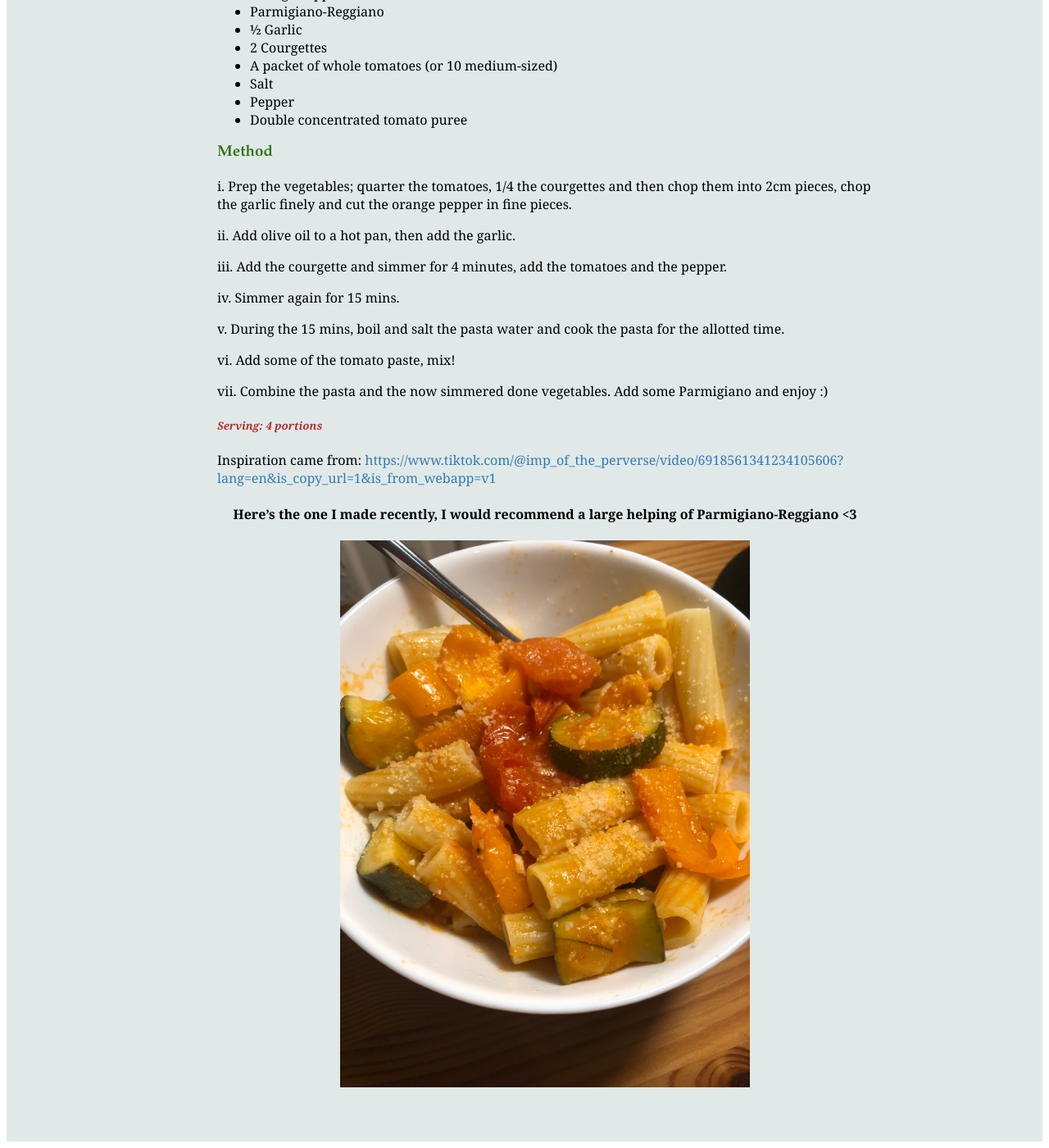
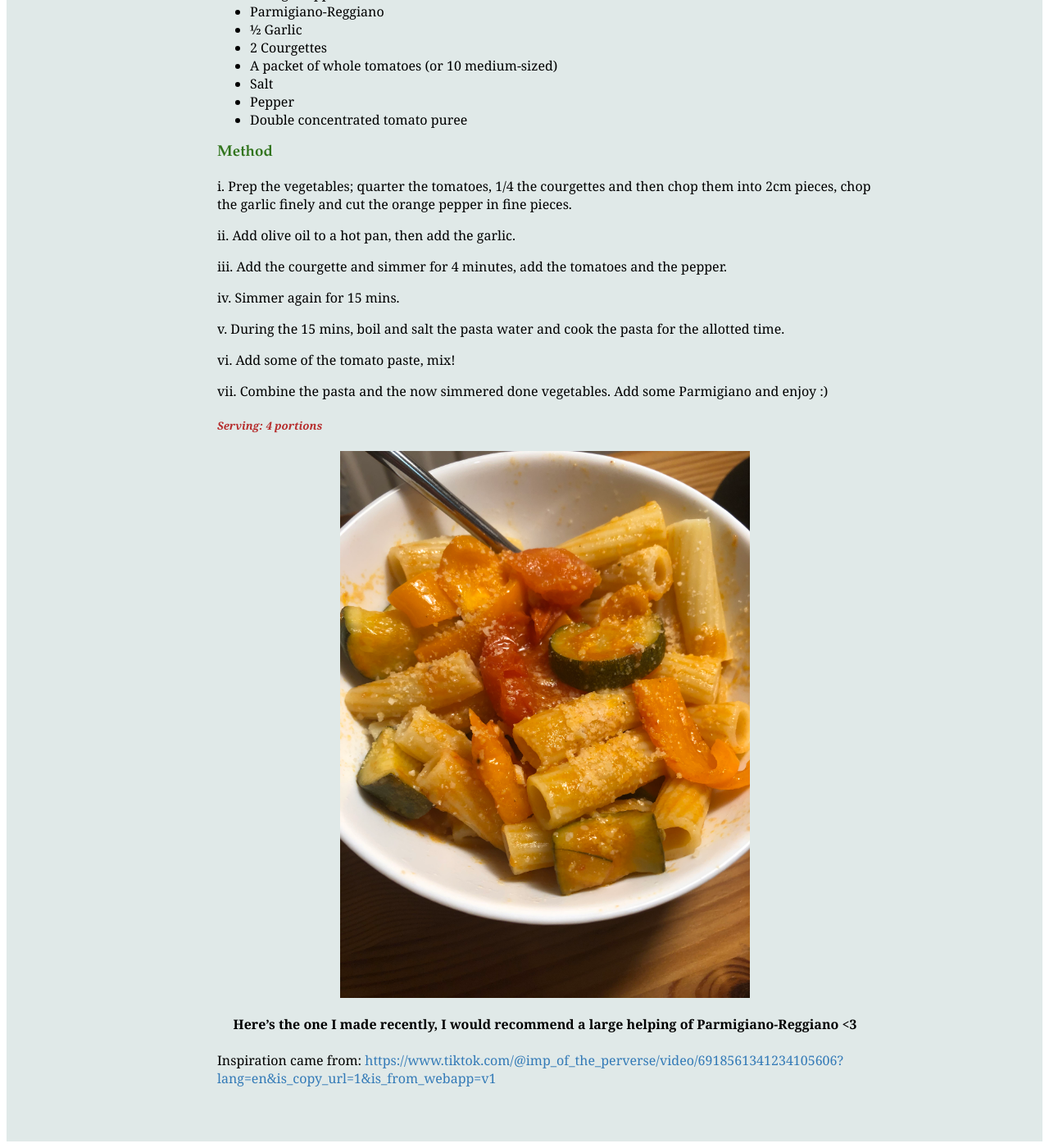
Before and after one commit to Hol1999/Hollyrecipewebsite, a Jekyll site: the page built from _recipes/recipe1.md, in a window 1280 px wide and 1400 px high, scrolled down 527 px. Shown: the whole window at 82% size. Built offline with Jekyll 4.4.1, drawn with Linux system fonts in a browser that asks for light colours.

Commit message:
Update Recipes “recipe1”

```diff
--- a/_recipes/recipe1.md
+++ b/_recipes/recipe1.md
@@ -40,8 +40,10 @@ vii. Combine the pasta and the now simmered done vegetables. Add some Parmigiano
 
 ##### Serving: 4 portions
 
-Inspiration came from: <https://www.tiktok.com/@imp_of_the_perverse/video/6918561341234105606?lang=en&is_copy_url=1&is_from_webapp=v1>
+
+
+![Bowl of rigatoni with a sprinkling of Parmigiano-Reggiano](../uploads/rigatoni.jpg "Vegetable Rigatoni")
 
 #### Here's the one I made recently, I would recommend a large helping of Parmigiano-Reggiano <3
 
-![Bowl of rigatoni with a sprinkling of Parmigiano-Reggiano](../uploads/rigatoni.jpg "Vegetable Rigatoni")
+Inspiration came from: <https://www.tiktok.com/@imp_of_the_perverse/video/6918561341234105606?lang=en&is_copy_url=1&is_from_webapp=v1>
```
